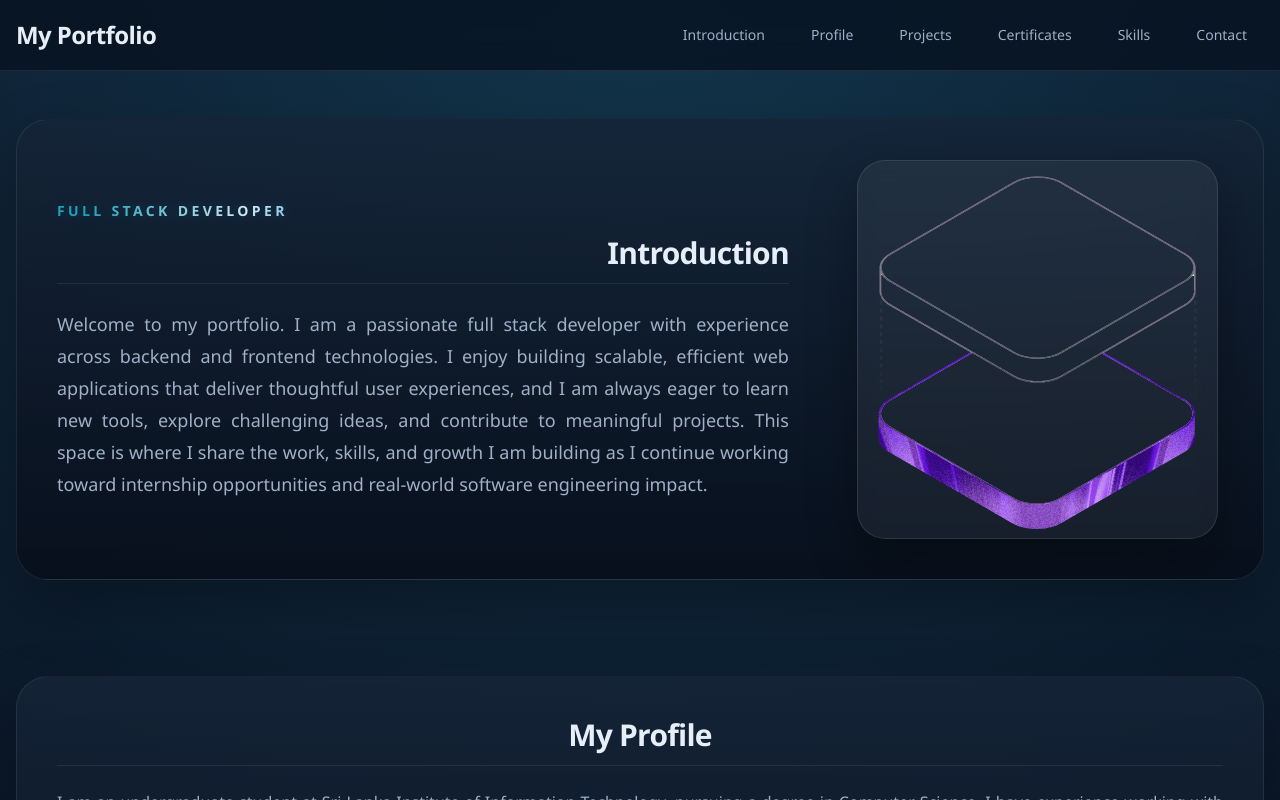
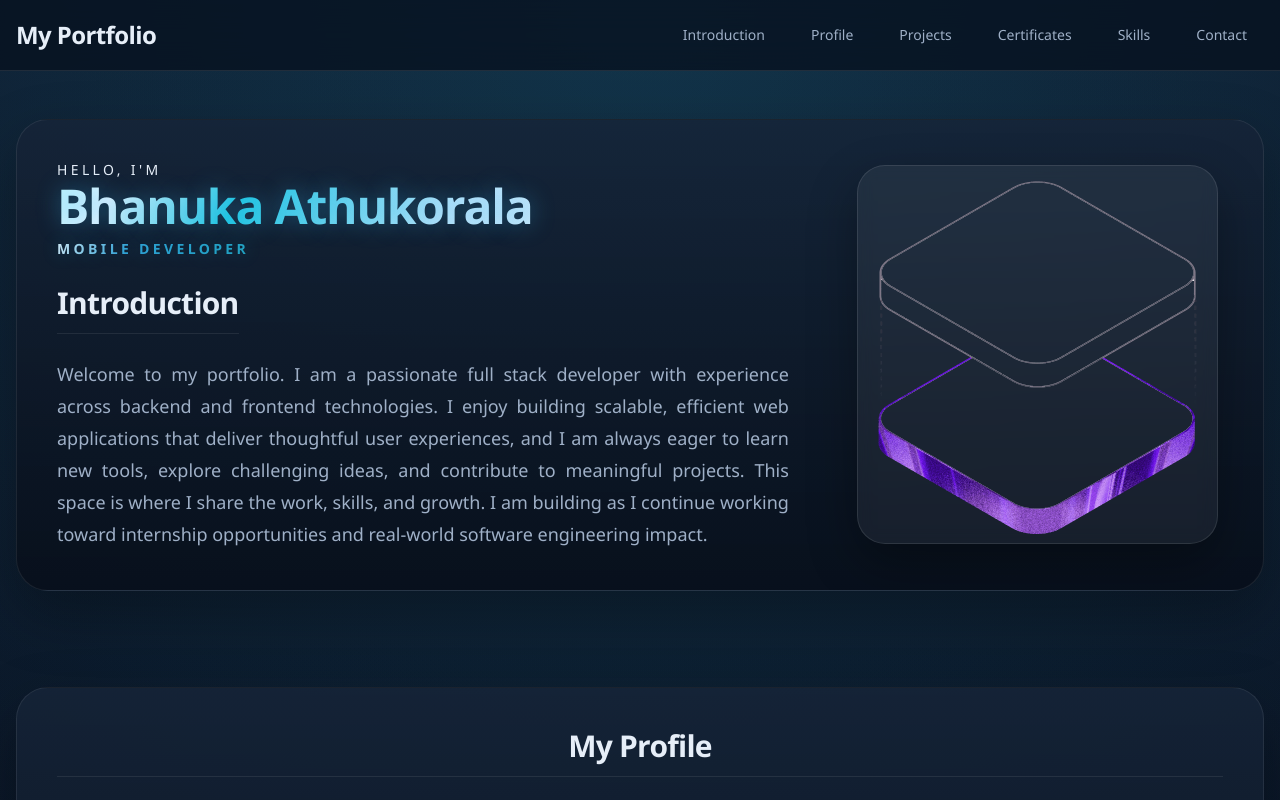
Before and after one commit to bhanuka598/Portfolio-website, a React (Vite) app in the folder client/: page / in a window 1280 px wide. Shown: the top 800 px of the page. Built offline with nearby package versions, Linux system fonts and the light colour scheme.

Commit message:
Animated my name and flipping roles

```diff
--- a/client/src/index.css
+++ b/client/src/index.css
@@ -85,8 +85,66 @@ a {
   }
 }
 
+@keyframes nameGlow {
+  0%,
+  100% {
+    text-shadow: 0 0 0 rgba(34, 211, 238, 0);
+  }
+  50% {
+    text-shadow: 0 0 24px rgba(56, 189, 248, 0.36);
+  }
+}
+
+.animated-name {
+  line-height: 1.1;
+  display: block;
+  background-image: linear-gradient(
+    120deg,
+    rgba(224, 242, 254, 0.98) 0%,
+    rgba(56, 189, 248, 0.92) 22%,
+    rgba(165, 243, 252, 1) 40%,
+    rgba(224, 242, 254, 1) 50%,
+    rgba(34, 211, 238, 0.92) 62%,
+    rgba(186, 230, 253, 0.98) 82%,
+    rgba(224, 242, 254, 0.98) 100%
+  );
+  background-size: 220% auto;
+  color: transparent;
+  -webkit-background-clip: text;
+  background-clip: text;
+  animation:
+    titleShimmer 4.8s linear infinite,
+    nameGlow 4.2s ease-in-out infinite;
+}
+
+.role-flip-wrap {
+  min-height: 1.75rem;
+  display: flex;
+  align-items: flex-start;
+  justify-content: flex-start;
+  perspective: 800px;
+}
+
+@keyframes roleFlipIn {
+  0% {
+    opacity: 0;
+    transform: rotateX(-90deg) translateY(-10px);
+  }
+  100% {
+    opacity: 1;
+    transform: rotateX(0deg) translateY(0);
+  }
+}
+
+.role-flip {
+  display: block;
+  width: 100%;
+  transform-origin: center top;
+  animation: roleFlipIn 520ms cubic-bezier(0.2, 0.8, 0.2, 1);
+}
+
 .animated-role {
-  display: inline-block;
+  display: block;
   background-image: linear-gradient(
     120deg,
     rgba(34, 211, 238, 0.72) 0%,
--- a/client/src/sections/introduction/Introduction.jsx
+++ b/client/src/sections/introduction/Introduction.jsx
@@ -1,22 +1,51 @@
+import { useEffect, useState } from "react"
 import heroImage from "../../assets/hero.png"
 import SectionTitle from "../../components/ui/SectionTitle"
 
 function Introduction() {
+  const name = "Bhanuka Athukorala"
+  const roles = [
+    "Backend Developer",
+    "Frontend Developer",
+    "Mobile Developer",
+    "Cloud Enthusiast",
+  ]
+  const [activeRoleIndex, setActiveRoleIndex] = useState(0)
+
+  useEffect(() => {
+    const intervalId = window.setInterval(() => {
+      setActiveRoleIndex((currentIndex) => (currentIndex + 1) % roles.length)
+    }, 2200)
+
+    return () => window.clearInterval(intervalId)
+  }, [roles.length])
+
   return (
     <section id="introduction" className="py-12">
       <div className="container mx-auto px-4">
         <div className="overflow-hidden rounded-[2rem] border border-[var(--border)] bg-[linear-gradient(180deg,rgba(22,36,56,0.84),rgba(8,16,28,0.98))] p-8 shadow-[0_24px_60px_rgba(0,0,0,0.28)] md:p-10">
           <div className="grid items-center gap-10 lg:grid-cols-[minmax(0,1.3fr)_minmax(280px,0.7fr)]">
-            <div>
-              <p className="animated-role mb-3 text-center text-sm font-semibold uppercase tracking-[0.24em] lg:text-left">
-                Full Stack Developer
+            <div className="flex flex-col items-start">
+              <p className="text-sm font-medium uppercase tracking-[0.24em] text-[var(--primary)]">
+                Hello, I'm
               </p>
+              <h1 className="animated-name mb-2 text-4xl font-bold tracking-tight sm:text-5xl">
+                {name}
+              </h1>
+              <div className="role-flip-wrap mb-4" aria-live="polite">
+                <p
+                  key={roles[activeRoleIndex]}
+                  className="animated-role role-flip text-sm font-semibold uppercase tracking-[0.24em]"
+                >
+                  {roles[activeRoleIndex]}
+                </p>
+              </div>
               <SectionTitle className="text-right">Introduction</SectionTitle>
               <p className="text-justify text-lg leading-8 text-[var(--text-muted)]">
                 Welcome to my portfolio. I am a passionate full stack developer with experience across backend and frontend technologies.
                 I enjoy building scalable, efficient web applications that deliver thoughtful user experiences, and I am always eager to
-                learn new tools, explore challenging ideas, and contribute to meaningful projects. This space is where I share the work,
-                skills, and growth I am building as I continue working toward internship opportunities and real-world software engineering impact.
+                learn new tools, explore challenging ideas, and contribute to meaningful projects. This space is where I share the work, skills, and growth.
+                I am building as I continue working toward internship opportunities and real-world software engineering impact.
               </p>
             </div>
 
```
